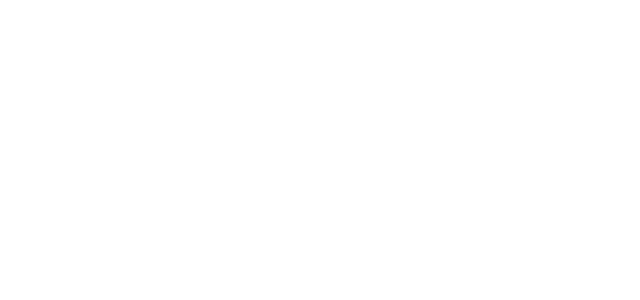
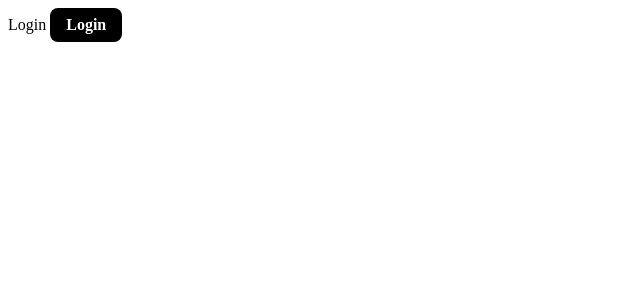
Before and after one commit to FarhanShares/nuxtmin, a Nuxt app: page /login in a window 1280 px wide. Before the commit this address had no page. Shown: the top 300 px of the page, without its empty margins (0-640 px from the left). Built offline with nearby package versions, Linux system fonts and the light colour scheme.

Commit message:
wip: components & pages

```diff
--- /dev/null
+++ b/pages/login/index.vue
@@ -0,0 +1,17 @@
+<template>
+  <div>
+    Login
+
+    <button class="button button--primary">
+      Login
+    </button>
+  </div>
+</template>
+
+<script lang="ts">
+import Vue from 'vue'
+
+export default Vue.extend({
+  name: 'LoginPage',
+})
+</script>
--- /dev/null
+++ b/pages/users/index.vue
@@ -0,0 +1,18 @@
+<template>
+  <div>
+    Users
+  </div>
+</template>
+
+<script lang="ts">
+import Vue from 'vue'
+
+export default Vue.extend({
+  name: 'UsersPage',
+
+  fetch() {
+    return this.$axios.get('/api/users')
+      .then(response => response.data)
+  },
+})
+</script>
```
Also changed, not shown: components/form/Button.vue (added), components/form/Field.vue (added).
